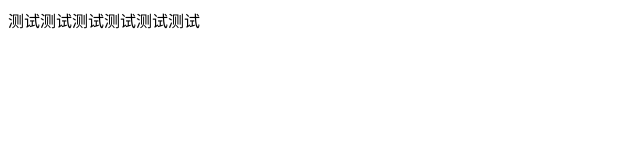
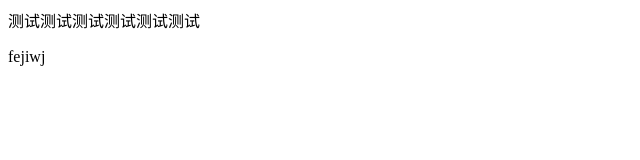
Before and after one commit to Qingrts/mytest, a plain HTML site: page index.html in a window 1280 px wide. Shown: the full height of the page, 0-640 px from the left. Drawn offline with Linux system fonts and the light colour scheme.

Commit message:
这次在index.html中添加了一个p标签

```diff
--- a/index.html
+++ b/index.html
@@ -7,5 +7,6 @@
 </head>
 <body>
 	<div>测试测试测试测试测试测试</div>
+	<p>fejiwj</p>
 </body>
 </html>
```
